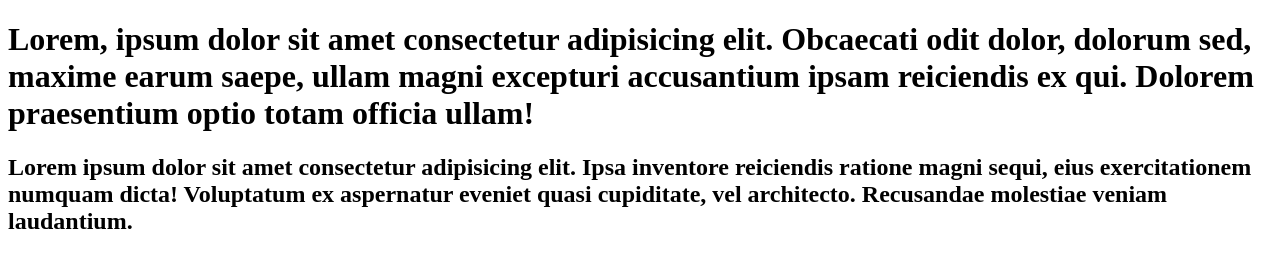
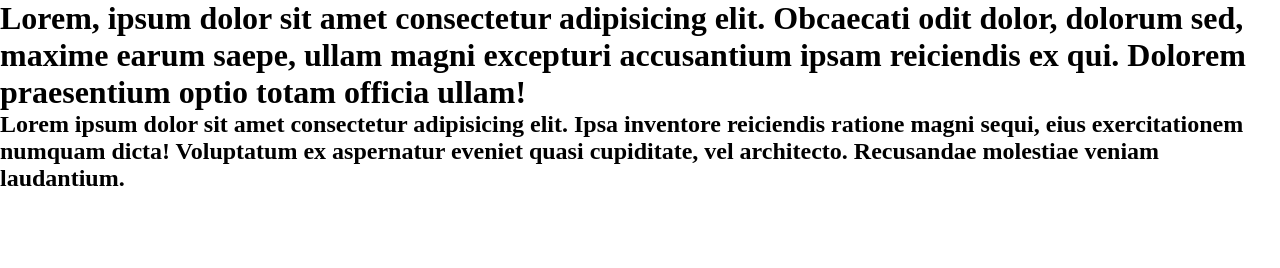
Before and after one commit to rdymonxd/page-web, a plain HTML site: page index.html in a window 1280 px wide. Drawn offline with Linux system fonts and the light colour scheme.

Commit message:
añandiendo el css
proof 5

```diff
--- /dev/null
+++ b/css/style.css
@@ -0,0 +1,4 @@
+*{
+    padding: 0;
+    margin: 0;
+}
--- a/index.html
+++ b/index.html
@@ -2,16 +2,19 @@
 <html lang="es">
 <head>
     <meta charset="UTF-8">
+    <link rel="stylesheet" href="css/style.css">
     <meta name="viewport" content="width=device-width, initial-scale=1.0">
-    <title>Estudio Fotografico </title>
+    <title>Estudio Fotografico</title>
 </head>
 <body>
 
     <h1>
         Lorem, ipsum dolor sit amet consectetur adipisicing elit. Obcaecati odit dolor, dolorum sed, maxime earum saepe, ullam magni excepturi accusantium ipsam reiciendis ex qui. Dolorem praesentium optio totam officia ullam!
     </h1>
+
     <h2>
         Lorem ipsum dolor sit amet consectetur adipisicing elit. Ipsa inventore reiciendis ratione magni sequi, eius exercitationem numquam dicta! Voluptatum ex aspernatur eveniet quasi cupiditate, vel architecto. Recusandae molestiae veniam laudantium.
     </h2>
+
 </body>
 </html>
```
